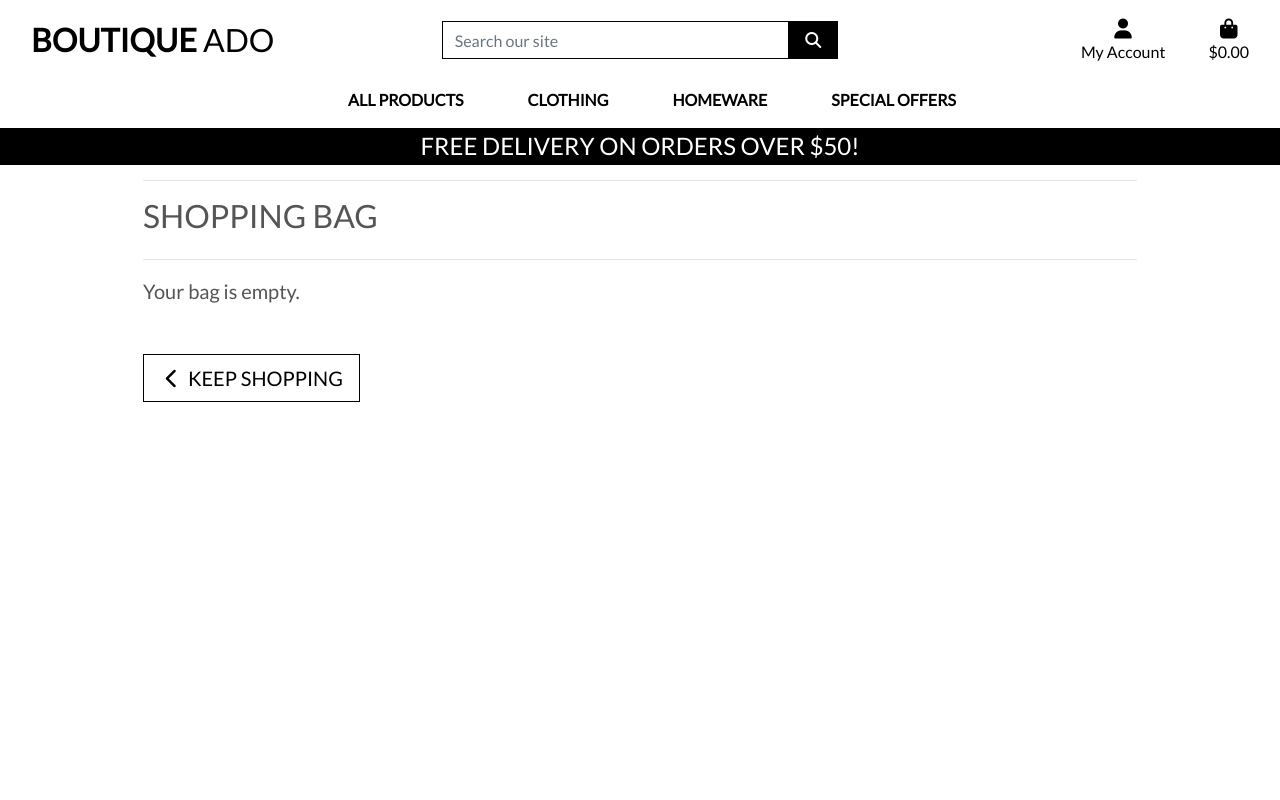
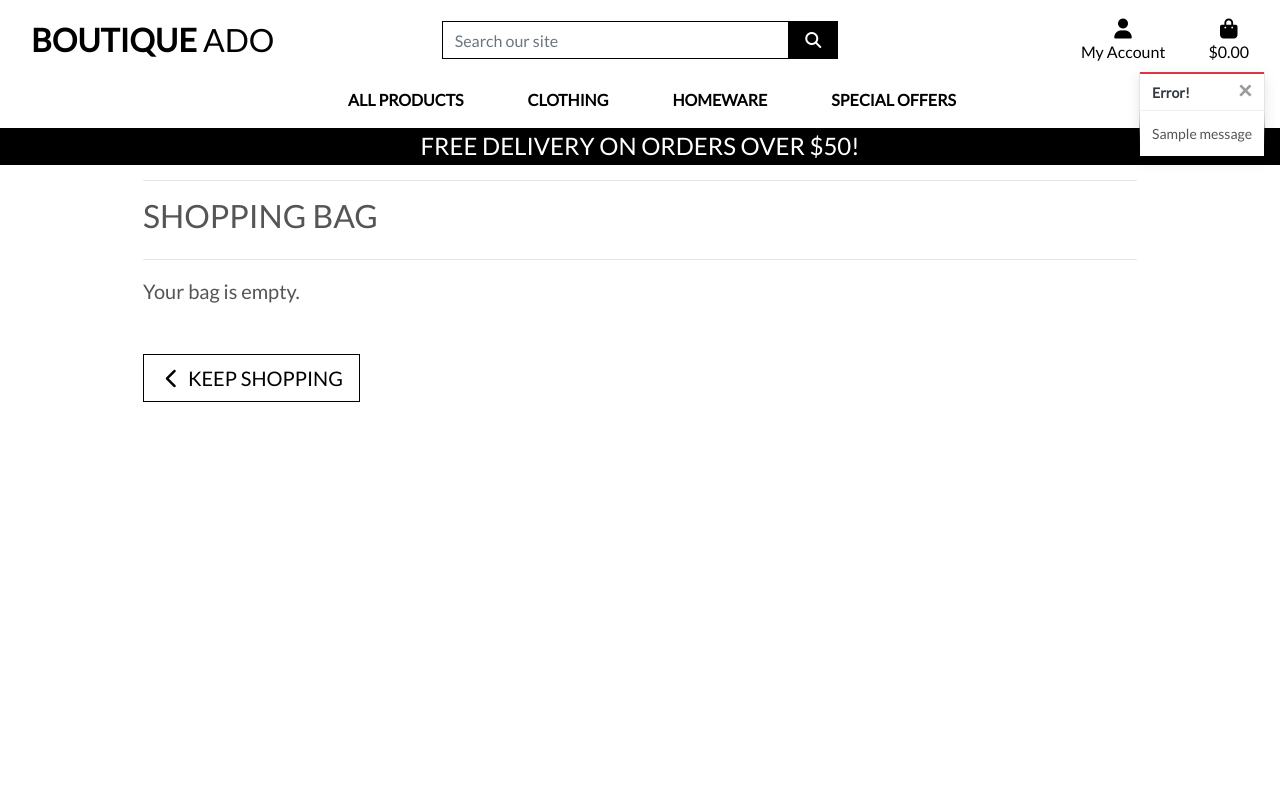
Before and after one commit to rinalds98/boutique-ado, a Django app: page /bag/ in a window 1280 px wide. Run offline with Django 3.2, Linux system fonts and the light colour scheme; tables that the repository leaves empty hold one stand-in row (values such as "Sample post"); one stand-in notice (Sample message) is shown; some libraries are stand-ins or nearby versions.

Commit message:
Added toasts

```diff
--- a/bag/views.py
+++ b/bag/views.py
@@ -1,4 +1,7 @@
 from django.shortcuts import render, redirect, reverse, HttpResponse
+from django.contrib import messages
+
+from products.models import Product
 
 # Create your views here.
 
@@ -12,6 +15,7 @@ def view_bag(request):
 def add_to_bag(request, item_id):
     """ Add a quantity of the specified product to the shopping bag """
 
+    product = Product.objects.get(pk=item_id)
     quantity = int(request.POST.get('quantity'))
     redirect_url = request.POST.get('redirect_url')
     size = None
@@ -32,6 +36,7 @@ def add_to_bag(request, item_id):
             bag[item_id] += quantity
         else:
             bag[item_id] = quantity
+            messages.success(request, f'Added {product.name} to your bag')
 
     request.session['bag'] = bag
     return redirect(redirect_url)
--- a/boutique_ado/settings.py
+++ b/boutique_ado/settings.py
@@ -78,6 +78,8 @@ TEMPLATES = [
         },
     },
 ]
+
+MESSAGE_STORAGE = 'django.contrib.messages.storage.session.SessionStorage'
 
 AUTHENTICATION_BACKENDS = [
     # Needed to login by username in Django admin, regardless of `allauth`
--- a/static/css/base.css
+++ b/static/css/base.css
@@ -102,6 +102,23 @@ a.category-badge > span.badge:hover {
     cursor: pointer;
 }
 
+/* ------------------------------- bootstrap toasts */
+
+.message-container {
+    position: fixed;
+    top: 72px;
+    right: 15px;
+    z-index: 99999999999;
+}
+
+.custom-toast {
+    overflow: visible;
+}
+
+.toast-capper {
+    height: 2px;
+}
+
 /* -------------------------------- Media Queries */
 
 /* Slightly larger container on xl screens */
--- a/templates/base.html
+++ b/templates/base.html
@@ -3,30 +3,30 @@
 <!doctype html>
 <html lang="en">
   <head>
+
     {% block meta %}
-    <meta http-equiv="X-UA-Compatible" content="ie=edge">
-    <meta charset="utf-8">
-    <meta name="viewport" content="width=device-width, initial-scale=1, shrink-to-fit=no">
+        <meta http-equiv="X-UA-Compatible" content="ie=edge">
+        <meta charset="utf-8">
+        <meta name="viewport" content="width=device-width, initial-scale=1, shrink-to-fit=no">
     {% endblock %}
 
     {% block extra_meta %}
     {% endblock %}
 
     {% block corecss %}
-    <link rel="stylesheet" href="https://cdn.jsdelivr.net/npm/bootstrap@4.6.2/dist/css/bootstrap.min.css" integrity="sha384-xOolHFLEh07PJGoPkLv1IbcEPTNtaed2xpHsD9ESMhqIYd0nLMwNLD69Npy4HI+N" crossorigin="anonymous">
-    <link rel="preconnect" href="https://fonts.googleapis.com">
-    <link rel="preconnect" href="https://fonts.gstatic.com" crossorigin>
-    <link href="https://fonts.googleapis.com/css2?family=Lato&display=swap" rel="stylesheet">
-    <link rel="stylesheet" href="{% static 'css/base.css' %}">
+        <link rel="stylesheet" href="https://stackpath.bootstrapcdn.com/bootstrap/4.4.1/css/bootstrap.min.css" integrity="sha384-Vkoo8x4CGsO3+Hhxv8T/Q5PaXtkKtu6ug5TOeNV6gBiFeWPGFN9MuhOf23Q9Ifjh" crossorigin="anonymous">
+        <link rel="stylesheet" href="https://fonts.googleapis.com/css?family=Lato&display=swap">
+        <link rel="stylesheet" href="{% static 'css/base.css' %}">
     {% endblock %}
 
     {% block extra_css %}
     {% endblock %}
 
     {% block corejs %}
-    <script src="https://kit.fontawesome.com/e93b74b526.js" crossorigin="anonymous"></script>
-    <script src="https://code.jquery.com/jquery-3.4.1.min.js" integrity="sha256-CSXorXvZcTkaix6Yvo6HppcZGetbYMGWSFlBw8HfCJo=" crossorigin="anonymous"></script>
-    <script src="https://cdn.jsdelivr.net/npm/bootstrap@4.6.2/dist/js/bootstrap.bundle.min.js" integrity="sha384-Fy6S3B9q64WdZWQUiU+q4/2Lc9npb8tCaSX9FK7E8HnRr0Jz8D6OP9dO5Vg3Q9ct" crossorigin="anonymous"></script>
+        <script src="https://kit.fontawesome.com/e9c73d7092.js" crossorigin="anonymous"></script>
+        <script src="https://code.jquery.com/jquery-3.4.1.min.js" integrity="sha256-CSXorXvZcTkaix6Yvo6HppcZGetbYMGWSFlBw8HfCJo=" crossorigin="anonymous"></script>
+        <script src="https://cdn.jsdelivr.net/npm/popper.js@1.16.0/dist/umd/popper.min.js" integrity="sha384-Q6E9RHvbIyZFJoft+2mJbHaEWldlvI9IOYy5n3zV9zzTtmI3UksdQRVvoxMfooAo" crossorigin="anonymous"></script>
+        <script src="https://stackpath.bootstrapcdn.com/bootstrap/4.4.1/js/bootstrap.min.js" integrity="sha384-wfSDF2E50Y2D1uUdj0O3uMBJnjuUD4Ih7YwaYd1iqfktj0Uod8GCExl3Og8ifwB6" crossorigin="anonymous"></script>
     {% endblock %}
 
     {% block extra_js %}
@@ -112,7 +112,21 @@
     </header>
 
     {% if messages %}
-        <div class="message-container"></div>
+        <div class="message-container">
+            {% for message in messages %}
+                {% with message.level as level %}
+                    {% if level == 40 %}
+                        {% include 'includes/toasts/toast_error.html' %}
+                    {% elif level == 30 %}
+                        {% include 'includes/toasts/toast_warning.html' %}
+                    {% elif level == 25 %}
+                        {% include 'includes/toasts/toast_success.html' %}
+                    {% else %}
+                        {% include 'includes/toasts/toast_info.html' %}
+                    {% endif %}
+                {% endwith %}
+            {% endfor %}
+        </div>
     {% endif %}
 
     {% block page_header %}
@@ -122,6 +136,9 @@
     {% endblock %}
 
     {% block postloadjs %}
+    <script type="text/javascript">
+        $('.toast').toast('show');
+    </script>
     {% endblock %}
 
 
--- /dev/null
+++ b/templates/includes/toasts/toast_success.html
@@ -0,0 +1,13 @@
+<div class="toast custom-toast rounded-0 border-top-0" data-autohide="false">
+    <div class="arrow-up arrow-danger"></div>
+    <div class="w-100 toast-capper bg-danger"></div>
+    <div class="toast-header bg-white text-dark">
+        <strong class="mr-auto">Error!</strong>
+        <button type="button" class="ml-2 mb-1 close text-dark" data-dismiss="toast" aria-label="Close">
+            <span aria-hidden="true">&times;</span>
+        </button>
+    </div>
+    <div class="toast-body bg-white">
+        {{ message }}
+    </div>
+</div>
```
Also changed, not shown: templates/includes/toasts/toast_error.html (added, +13 -0 lines), templates/includes/toasts/toast_info.html (added, +13 -0 lines), templates/includes/toasts/toast_warning.html (added, +13 -0 lines). Lines whose indentation alone changed are shown as unchanged.
